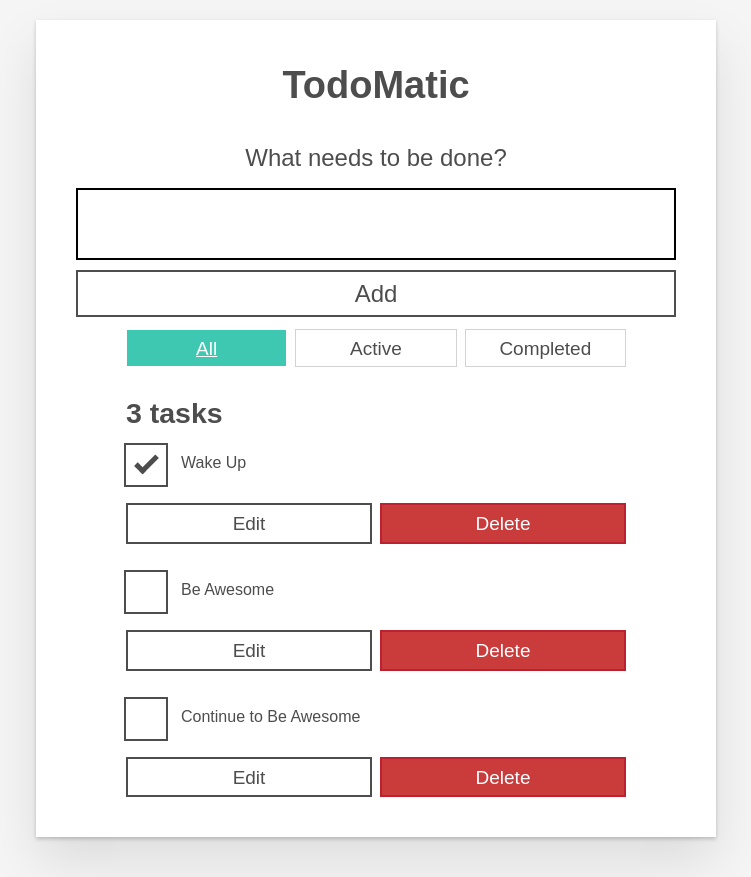
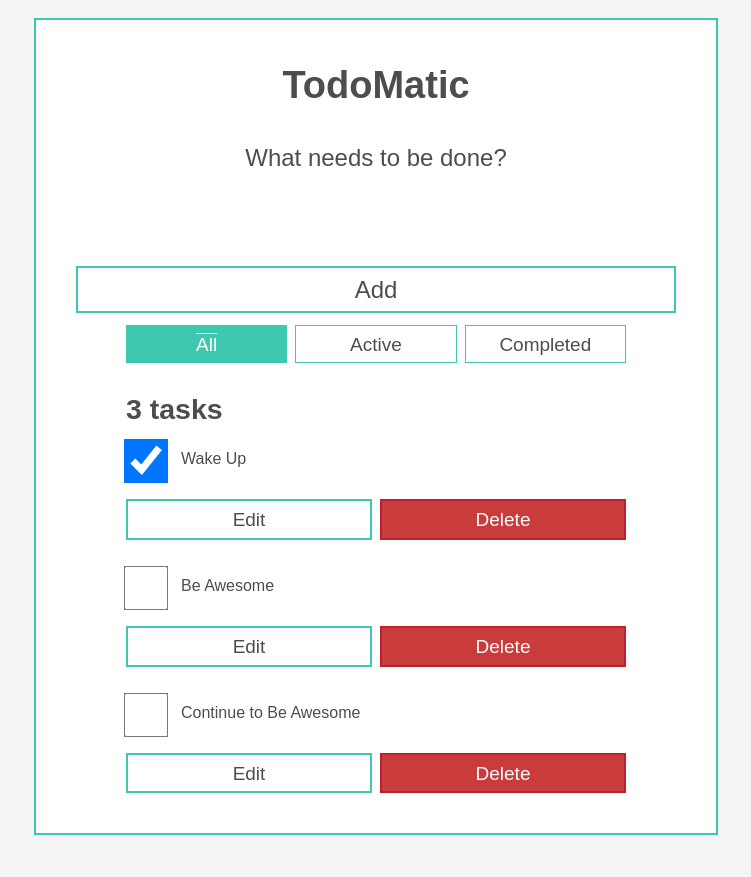
Before and after one commit to ToboesPawPrints/list, a React (Create React App) app: page / in a window 1280 px wide. Shown: the whole page, without its empty margins (264-1015 px from the left). Built offline with nearby package versions, Linux system fonts and the light colour scheme.

Commit message:
Attempting to change border color for input text.

```diff
--- a/src/index.css
+++ b/src/index.css
@@ -34,7 +34,7 @@ button {
   -webkit-appearance: none;
 }
 button::-moz-focus-inner {
-  border: 0;
+  border-color: #3fc8b1;
 }
 button,
 input,
@@ -45,13 +45,16 @@ textarea {
   font-size: 100%;
   line-height: 1.15;
   margin: 0;
+  box-shadow:#3fc8b1;
+
 }
 button,
 input {
   overflow: visible;
+
 }
 input[type="text"] {
-  border-radius: 0;
+  box-shadow: #3fc8b1;
 }
 body {
   width: 100%;
@@ -75,19 +78,19 @@ body {
 }
 .btn {
   padding: 0.8rem 1rem 0.7rem;
-  border: 0.2rem solid #4d4d4d;
+  border: 0.2rem solid #3fc8b1;
   cursor: pointer;
   text-transform: capitalize;
 }
 .btn.toggle-btn {
   border-width: 1px;
-  border-color: #d3d3d3;
+
 }
 .btn.toggle-btn[aria-pressed="true"] {
-  text-decoration: underline;
+  text-decoration: overline;
   background-color: #3fc8b1;
   color: white;
-  border-color: white;
+
 }
 .btn__danger {
   color: #fff;
@@ -95,7 +98,7 @@ body {
   border-color: #bd2130;
 }
 .btn__filter {
-  border-color: lightgrey;
+  border-color: #3fc8b1;
 }
 .btn__primary {
   color: #fff;
@@ -152,7 +155,7 @@ body {
   margin: 2rem 0 4rem 0;
   padding: 1rem;
   position: relative;
-  box-shadow: 0 2px 4px 0 rgba(0, 0, 0, 0.2), 0 2.5rem 5rem 0 rgba(0, 0, 0, 0.1);
+  box-shadow: #3fc8b1 0 0 0 2px;;
 }
 @media screen and (min-width: 550px) {
   .todoapp {
@@ -183,16 +186,17 @@ body {
 }
 .input__lg {
   padding: 2rem;
-  border: 2px solid #000;
+  border:#3fc8b1;
+
 }
 .input__lg:focus {
-  border-color: #4d4d4d;
-  box-shadow: inset 0 0 0 2px;
+ inset:#3fc8b1;
 }
 [class*="__lg"] {
   display: inline-block;
   width: 100%;
   font-size: 1.9rem;
+  border-color: #3fc8b1;
 }
 [class*="__lg"]:not(:last-child) {
   margin-bottom: 1rem;
@@ -219,10 +223,10 @@ body {
   width: 100%;
   min-height: 4.4rem;
   padding: 0.4rem 0.8rem;
-  border: 2px solid #565656;
+  border: 2px solid #3fc8b1;
 }
 .todo-text:focus {
-  box-shadow: inset 0 0 0 2px;
+  box-shadow: #3fc8b1 0 0 0 2px;
 }
 /* CHECKBOX STYLES */
 .c-cb {
@@ -245,6 +249,7 @@ body {
   left: -2px;
   width: 44px;
   height: 44px;
+  border: #3fc8b1;
 }
 .c-cb > input[type="checkbox"] {
   -webkit-font-smoothing: antialiased;
@@ -252,7 +257,8 @@ body {
   position: absolute;
   z-index: 1;
   margin: 0;
-  opacity: 0;
+  border-color:#3fc8b1;
+
 }
 .c-cb > label {
   font-size: inherit;
@@ -271,12 +277,13 @@ body {
   background: transparent;
 }
 .c-cb > input[type="checkbox"]:focus + label::before {
-  border-width: 4px;
-  outline: 3px dashed #228bec;
+
+  border: 3px solid #3fc8b1;;
 }
 .c-cb > label::after {
   box-sizing: content-box;
   content: "";
+  border: #3fc8b1;
   position: absolute;
   top: 11px;
   left: 9px;
```
